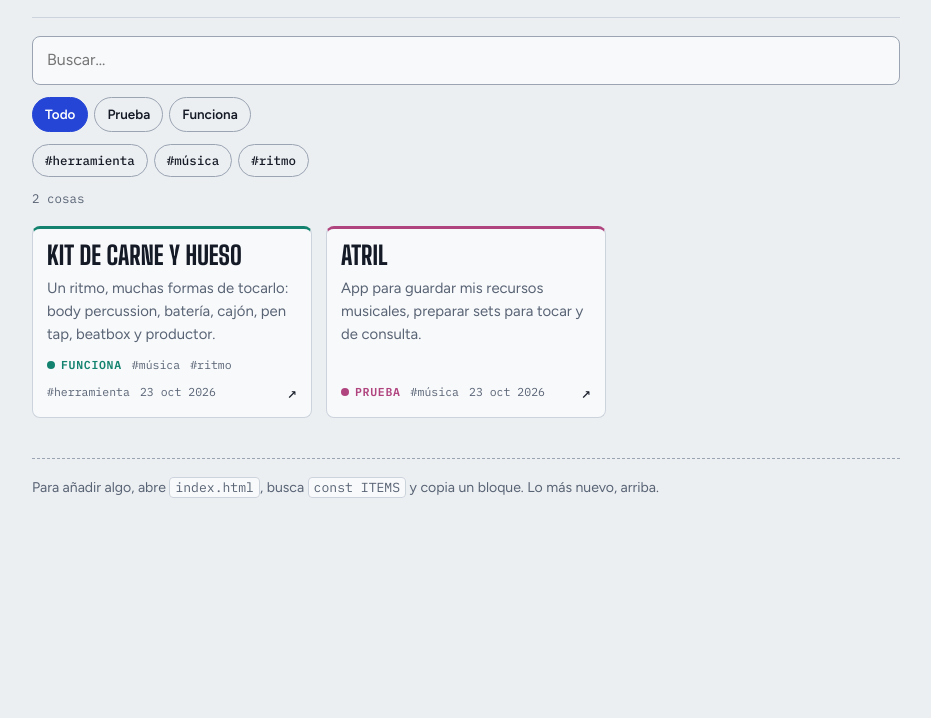
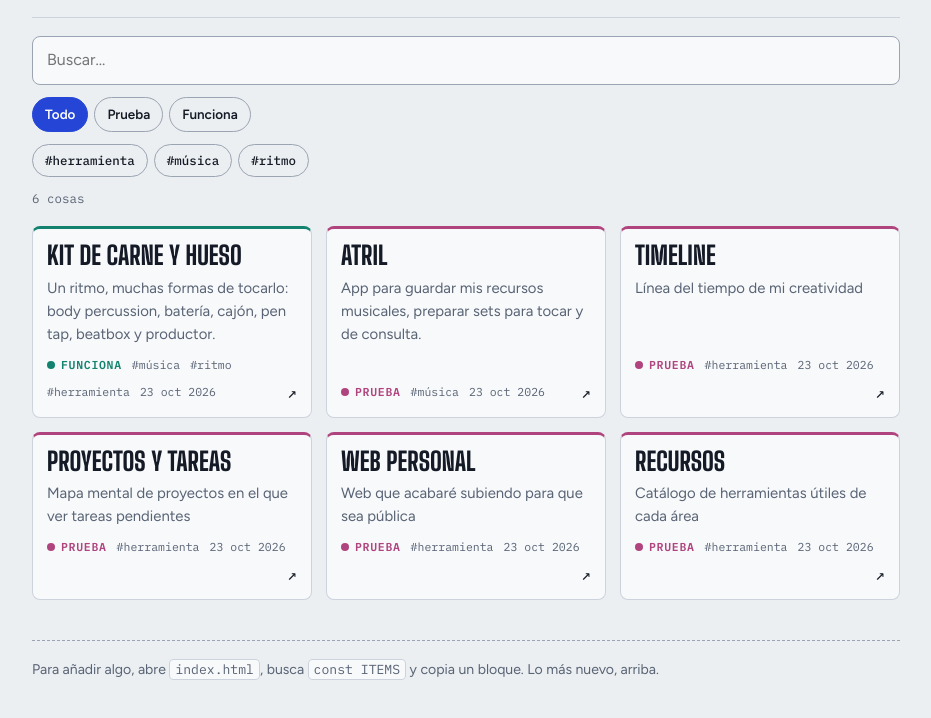
Before and after one commit to angelsima/asimonmarquez, a plain HTML site: page index.html in a window 1280 px wide. Shown: the part 208-926 px from the top of the page, without its empty margins (174-1105 px from the left). Before the commit the page ends 800 px from the top, so only its background shows below. Drawn offline with Linux system fonts and the light colour scheme.

Commit message:
Update index.html

```diff
--- a/index.html
+++ b/index.html
@@ -117,6 +117,38 @@ const ITEMS = [
     estado: "prueba",
     etiquetas: ["música"],
     fecha: "2026-10-23"
+  },
+  {
+    titulo: "Timeline",
+    desc: "Línea del tiempo de mi creatividad",
+    url: "timeline.html",
+    estado: "prueba",
+    etiquetas: ["herramienta"],
+    fecha: "2026-10-23"
+  },
+  {
+    titulo: "Proyectos y Tareas",
+    desc: "Mapa mental de proyectos en el que ver tareas pendientes",
+    url: "pagina.html",
+    estado: "prueba",
+    etiquetas: ["herramienta"],
+    fecha: "2026-10-23"
+  },
+  {
+    titulo: "Web personal",
+    desc: "Web que acabaré subiendo para que sea pública",
+    url: "pocoaprieta.html",
+    estado: "prueba",
+    etiquetas: ["herramienta"],
+    fecha: "2026-10-23"
+  },
+   {
+    titulo: "Recursos",
+    desc: "Catálogo de herramientas útiles de cada área",
+    url: "recursos.html",
+    estado: "prueba",
+    etiquetas: ["herramienta"],
+    fecha: "2026-10-23"
   }
 ];
 
```
